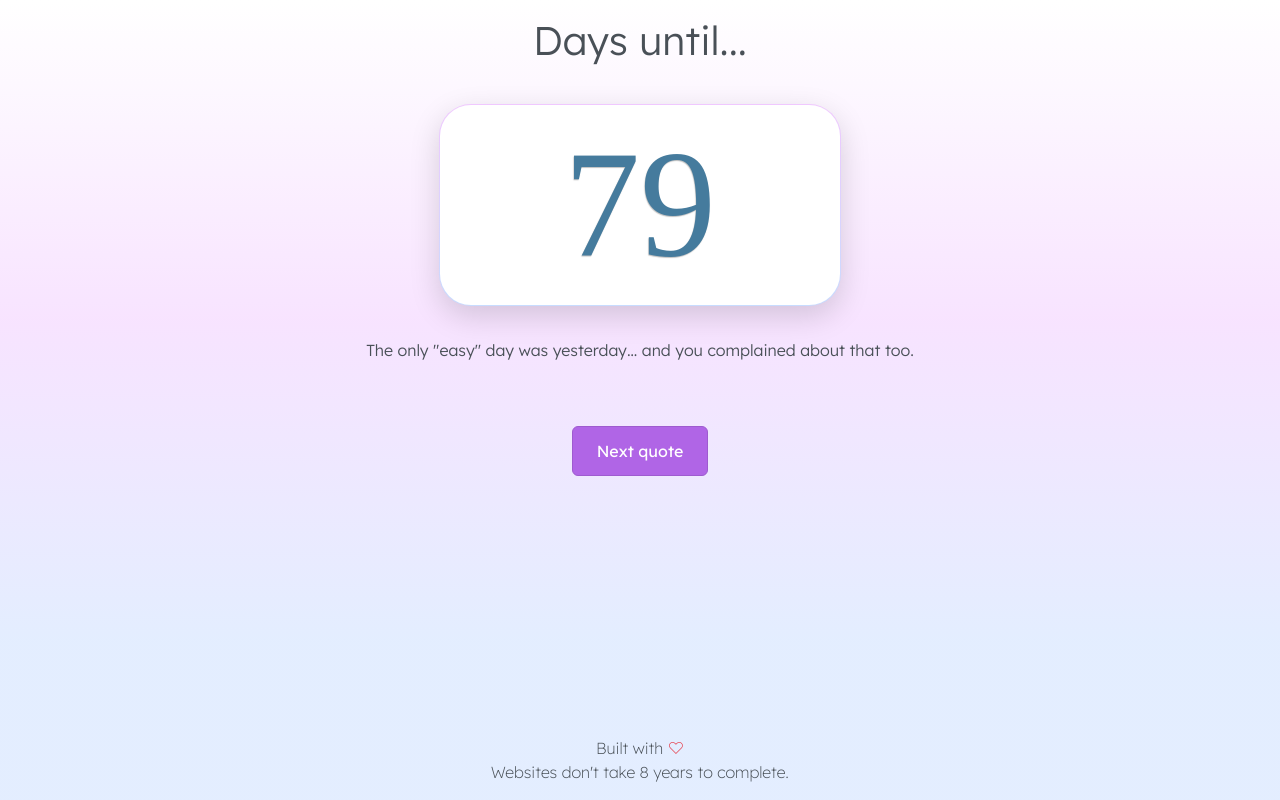
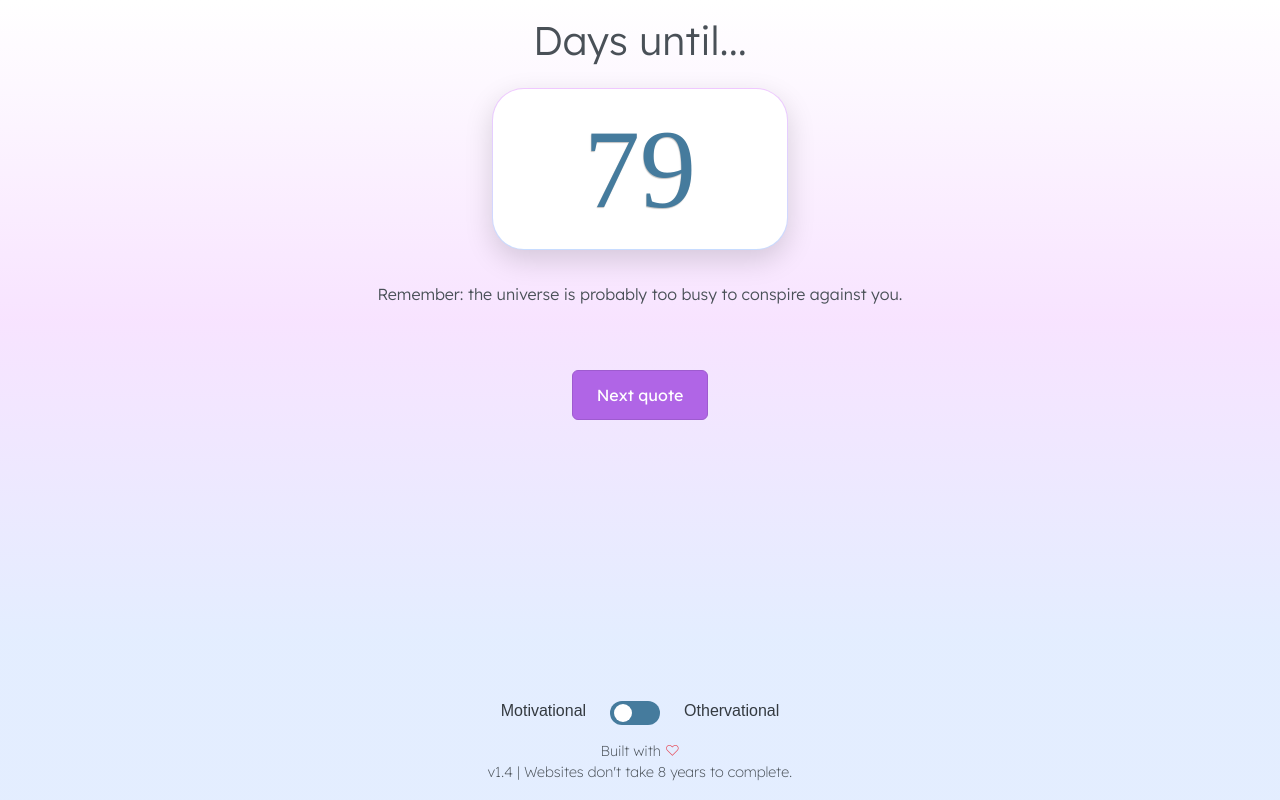
Before and after one commit to bryanleonard/daycounter, a React (Create React App) app: page / in a window 1280 px wide. Built offline with nearby package versions, Linux system fonts and the light colour scheme; a web font is replaced by a local one.

Commit message:
Adding new quote type and toggle

```diff
--- a/src/App.js
+++ b/src/App.js
@@ -1,8 +1,15 @@
+import { useState } from 'react';
 import 'App.scss';
 import 'components/main';
 import Main from 'components/main';
+import Toggler from 'components/toggler';
 
 function App() {
+  const [isToggled, setIsToggled] = useState(false);
+
+  const handleToggle = (val) => {
+    setIsToggled(val);
+  }
 
   const dDay = new Date('05/05/2025');
 
@@ -17,12 +24,13 @@ function App() {
 
       </header>
 
-      <Main deadline={dDay} />
+      <Main deadline={dDay} isToggled={isToggled} />
 
       <footer className={'container-fluid text-center py-3 footer'}>
         <ul className={`list-unstyled mb-0`}>
+          <li className={`mb-3`}><Toggler isToggled={isToggled} onToggle={handleToggle} /></li>
           <li>Built with <span className={`heart`}>♡</span></li>
-          <li>Websites don't take 8 years to complete.</li>
+          <li>v1.4 | Websites don't take 8 years to complete.</li>
         </ul>
       </footer>
     </div>
--- a/src/App.scss
+++ b/src/App.scss
@@ -15,9 +15,9 @@ body {
   color: $blackish;
   font-weight: 200;
   background: linear-gradient(180deg,
-    rgba(255, 255, 255, 1) 0%,
-    rgba(240, 200, 255, 0.5) 40%,
-    rgba(200, 220, 255, 0.5) 80%
+    $white-rgba,
+    $purple-rgba,
+    $blue-rgba
   );
 }
 
@@ -41,6 +41,7 @@ body {
 
 .footer {
   color: $gray-700;
+  font-size: .9rem;
 
   .heart {
     color: $heart-red;
--- a/src/_variables.scss
+++ b/src/_variables.scss
@@ -21,3 +21,16 @@ $black-transparent: rgba(0, 0, 0, 0.5);
 
 $heart-red: #e63946;
 $calm-blue: #457b9d;
+
+$btn-primary-bg: #b065e6;
+$btn-primary-hover-bg: color-mix(in srgb, $btn-primary-bg 80%, black 20%);
+$btn-primary-active-bg: color-mix(in srgb, $btn-primary-bg 70%, black 30%);
+$btn-primary-text: #ffffff;
+$btn-primary-border: color-mix(in srgb, $btn-primary-bg 90%, black 10%);
+
+$white-rgba: rgba(255, 255, 255, 1) 0%;
+$purple-rgba: rgba(240, 200, 255, 0.5) 40%;
+$blue-rgba: rgba(200, 220, 255, 0.5) 80%;
+
+$purple100-rgba: rgba(240, 200, 255, 1);  // Soft pinkish-purple
+$blue100-rgba: rgba(200, 220, 255, 1);  // Soft blue
--- a/src/components/main.js
+++ b/src/components/main.js
@@ -1,7 +1,7 @@
 import './main.scss';
 import QuotesWrapper from './quotewrapper';
 
-const Main = ({deadline}) => {
+const Main = ({deadline, isToggled}) => {
 
 	const today = new Date();
 	const dDay = new Date(deadline);
@@ -12,9 +12,9 @@ const Main = ({deadline}) => {
 
 	return (
 
-		<main className="container-fluid py-4 text-center main">
+		<main className="container-fluid py-2 text-center main">
 			<div className="row justify-content-center">
-				<div className="col-10 col-sm-6 col-md-6 col-lg-4 align-self-center">
+				<div className="col-10 col-sm-6 col-md-6 col-lg-3 align-self-center">
 
 					<div className={`card d-flex justify-content-center align-items-center text-center`}>
 						<div className={`card-body p-4`}>
@@ -25,8 +25,8 @@ const Main = ({deadline}) => {
 			</div>
 
 			<div className="row">
-				<div className="col">
-					<QuotesWrapper />
+				<div className="col text-center">
+					<QuotesWrapper isToggled={isToggled} />
 				</div>
 			</div>
 
--- a/src/components/main.scss
+++ b/src/components/main.scss
@@ -4,7 +4,7 @@
 	font-weight: 300;
 
 	h2 {
-		font-size: 7rem;
+		font-size: 6rem;
 		line-height: 1;
 		font-weight: 300;
 		color: $gray-600;
@@ -15,30 +15,28 @@
 		border-radius: 2rem; // Slight rounding for a modern look
 		box-shadow: 0px 10px 30px rgba(0, 0, 0, 0.15); // Soft top-down shadow
 		transition: box-shadow 0.3s ease-in-out;
-		min-height: 5vh;
+		min-height: 4vh;
 
 		border: 1px solid transparent; // Necessary for the gradient border trick
 		background-clip: padding-box, border-box;
 		background-origin: border-box;
 		background-image: linear-gradient(white, white),
 			linear-gradient(180deg,
-				rgba(240, 200, 255, 1) 0%,  // Soft pinkish-purple
-				rgba(200, 220, 255, 1) 100% // Soft blue
+				$purple100-rgba 0%,  // Soft pinkish-purple
+				$blue100-rgba 100% // Soft blue
 			);
 
-		box-shadow: 0px 10px 30px rgba(0, 0, 0, 0.15); // Subtle drop shadow
+		box-shadow: 0px 10px 1.75rem rgba(0, 0, 0, 0.15); // Subtle drop shadow
 		transition: box-shadow 0.3s ease-in-out;
 
-
-
 		&:hover {
-		  box-shadow: 0px 15px 40px rgba(0, 0, 0, 0.2); // Slight lift on hover
+		  box-shadow: 0px 1rem 2.25rem rgba(0, 0, 0, 0.2); // Slight lift on hover
 		}
 	}
 
 	.days {
 		font-family: 'Dynalight', serif;
-		font-size: 9.5rem;
+		font-size: 7rem;
 		line-height: 1;
 		font-weight: 400;
 		color: $calm-blue;
--- a/src/components/nextbtn.scss
+++ b/src/components/nextbtn.scss
@@ -1,10 +1,4 @@
 @use '../variables' as *;
-
-$btn-primary-bg: #b065e6;
-$btn-primary-hover-bg: color-mix(in srgb, $btn-primary-bg 80%, black 20%);
-$btn-primary-active-bg: color-mix(in srgb, $btn-primary-bg 70%, black 30%);
-$btn-primary-text: #ffffff;
-$btn-primary-border: color-mix(in srgb, $btn-primary-bg 90%, black 10%);
 
 .btn-theme {
   background-color: $btn-primary-bg;
--- a/src/components/quotewrapper.js
+++ b/src/components/quotewrapper.js
@@ -1,25 +1,53 @@
-import { useCallback, useState } from 'react';
+import { useCallback, useState, useEffect } from 'react';
 
 import Quotes from './quotes';
 import NextBtn from './nextbtn'
 import quotes from 'helpers/quotes';
+import otherQuotes from 'helpers/other-quotes';
 import genRandomInt from 'helpers/genRandomInt';
 
-const QuoteWrapper = () => {
+const QuoteWrapper = ({isToggled}) => {
 
-	const [quote, setQuote] = useState(() => {
-		const quoteLen = quotes.length;
-		return quotes[genRandomInt(quoteLen)];
-	});
+
+	const [quote, setQuote] = useState();
+	const getQuoteList = useCallback(() => (isToggled ? otherQuotes : quotes), [isToggled]);
+	const errMsg = `Whoops! I pooped my pants. 💩`;
+
+	useEffect(() => {
+		const initialList = getQuoteList();
+		if (initialList.length > 0) {
+			setQuote(initialList[genRandomInt(initialList.length)]);
+		} else {
+			setQuote(errMsg);
+		}
+	}, []);
+
 
 	const getNextQuote = useCallback(() => {
-		const quoteLen = quotes.length;
-		setQuote(quotes[genRandomInt(quoteLen)]);
-	}, []);
+		const currentList = getQuoteList();
+		if (currentList.length === 0) {
+			setQuote(errMsg);
+			return;
+		}
+
+		let newQuote;
+		let attempts = 0;
+		const maxAttempts = 5; // Prevent infinite loops
+
+		while (!newQuote && attempts < maxAttempts) {
+			const randomIndex = genRandomInt(currentList.length);
+			newQuote = currentList[randomIndex];
+			attempts++;
+		}
+
+		setQuote(newQuote || errMsg); // If still undefined, set fallback
+	}, [getQuoteList]);
+
+
 
 	return (
 		<>
-			<Quotes cssClass={`mt-4 pt-2`} quote={quote} />
+			<Quotes cssClass={`mt-4 pt-2`} quote={quote || 'Loading...'} />
 			<NextBtn cssClass={`mt-5`} onClick={getNextQuote} />
 		</>
 	)
--- /dev/null
+++ b/src/components/toggler.js
@@ -0,0 +1,29 @@
+import "./toggler.scss";
+
+const Toggler = ({isToggled, onToggle}) => {
+
+	const handleToggle = () => {
+		const newVal = !isToggled;
+		onToggle(newVal);
+		console.log('Toggle Value:', newVal ? 'Othervational' : 'Motivational');
+	};
+
+	return (
+		<div className="toggle-container mt-3">
+			<label htmlFor="dataToggle" className="label">
+				Motivational
+			</label>
+			<label className="switch mx-4">
+				<input type="checkbox" id="dataToggle"
+					checked={isToggled}
+					onChange={handleToggle} />
+				<span className="slider"></span>
+			</label>
+			<label htmlFor="dataToggle" className="label">
+				Othervational
+			</label>
+		</div>
+	);
+};
+
+export default Toggler;
--- /dev/null
+++ b/src/components/toggler.scss
@@ -0,0 +1,57 @@
+@use '../variables' as *;
+
+.toggle-container {
+
+	font-family: Arial, sans-serif;
+
+	.label {
+		font-size: 1rem; // 16px → 1rem
+		color: $gray-800;
+		cursor: pointer;
+	}
+
+	.switch {
+		position: relative;
+		display: inline-block;
+		width: 3.125rem; // 50px → 3.125rem
+		height: 1.5rem; // 24px → 1.5rem
+	}
+
+	.switch input {
+		opacity: 0;
+		width: 0;
+		height: 0;
+	}
+
+	.slider {
+		position: absolute;
+		cursor: pointer;
+		top: 0;
+		left: 0;
+		right: 0;
+		bottom: 0;
+		background-color: $calm-blue;
+		transition: 0.4s;
+		border-radius: 1.5rem; // 24px → 1.5rem
+	}
+
+	.slider:before {
+		position: absolute;
+		content: "";
+		height: 1.125rem; // 18px → 1.125rem
+		width: 1.125rem; // 18px → 1.125rem
+		left: 0.25rem; // 4px → 0.25rem
+		bottom: 0.1875rem; // 3px → 0.1875rem
+		background-color: $white;
+		transition: 0.4s;
+		border-radius: 50%;
+	}
+
+	input:checked + .slider {
+		background-color: $calm-blue;
+	}
+
+	input:checked + .slider:before {
+		transform: translateX(1.625rem); // 26px → 1.625rem
+	}
+}
--- /dev/null
+++ b/src/helpers/other-quotes.js
@@ -0,0 +1,44 @@
+const otherQuotes = [
+	`Don't mistake incompetence for conspiracy.`,
+	`If motivation isn't working, try spite. Spite gets things done.`,
+	`I know this is exactly what I asked for. I just want to change everything about it.`,
+	`Why the long face? 🐴`,
+	`Have you always had bangs?`,
+	`The light at the end of the tunnel has been turned off due to budget cuts.`,
+	`Dreams don’t work unless you do… and even then, maybe not.`,
+	`It could be that your purpose in life is to serve as a warning to others.`,
+	`Give up on your dreams, reduce expectations, and be pleasantly surprised.`,
+	`Teamwork: because none of us is as dumb as all of us.`,
+	`Hard work often pays off after time, but laziness always pays off now.`,
+	`If at first you don’t succeed, skydiving is not for you.`,
+	`Some people graduate with honors, I am just honored to graduate.`,
+	`The best way to achieve your goals is to lower the bar.`,
+	`You bring everyone so much joy… when you leave the room.`,
+	`Mistakes were made… by someone else.`,
+	`Always remember you’re unique… just like everyone else.`,
+	`The road to success is always under construction.`,
+	`Don’t be sad that your best wasn’t good enough. Be mad that you wasted your time.`,
+	`Life is short. Smile while you still have teeth.`,
+	`Success is just failure that hasn’t happened yet.`,
+	`A balanced diet means a cookie in each hand.`,
+	`If you aim for nothing, at least you’ll hit it.`,
+	`Work hard today, so your boss can buy another vacation home.`,
+	`You matter. Unless you multiply yourself by the speed of light squared… then you’re energy.`,
+	`When life gives you lemons, squirt someone in the eye.`,
+	`You can do anything you set your mind to… except maybe that.`,
+	`Lower your expectations and you’ll never be disappointed.`,
+	`If life gives you lemons, sell them and buy chocolate.`,
+	`Don’t follow your dreams, follow my Instagram instead.`,
+	`The best things in life are actually pretty expensive.`,
+	`You have something special inside of you… mostly bones and organs.`,
+	`The early bird gets the worm, but the second mouse gets the cheese.`,
+	`Procrastinate now. Don’t put it off.`,
+	`If you can’t beat them, arrange to have them beaten.`,
+	`Nothing is impossible… for those who don’t have to do it.`,
+	`You miss 100% of the naps you don’t take.`,
+	`It’s not that I’m lazy. I just really enjoy doing nothing.`,
+	`Your potential is limitless, but your effort isn’t.`,
+	`You don’t have to be crazy to work here… we’ll train you.`
+  ];
+
+  export default otherQuotes;
--- a/src/helpers/quotes.js
+++ b/src/helpers/quotes.js
@@ -80,10 +80,6 @@ const quotes = [
 	`No one else is going to do it for you. Trust me, they've got their own problems.`,
 	`Great things take time. But mediocre things can be done right now. So, you know, get started.`,
 	`You'll never know your full potential until you try… or unless someone finally notices how awesome you are.`,
-	`If motivation isn't working, try spite. Spite gets things done.`,
-	`I know this is exactly what I asked for. I just want to change everything about it.`,
-	`Why the long face? 🐴`,
-	`Have you always had bangs?`
   ];
 
   export default quotes;
```
